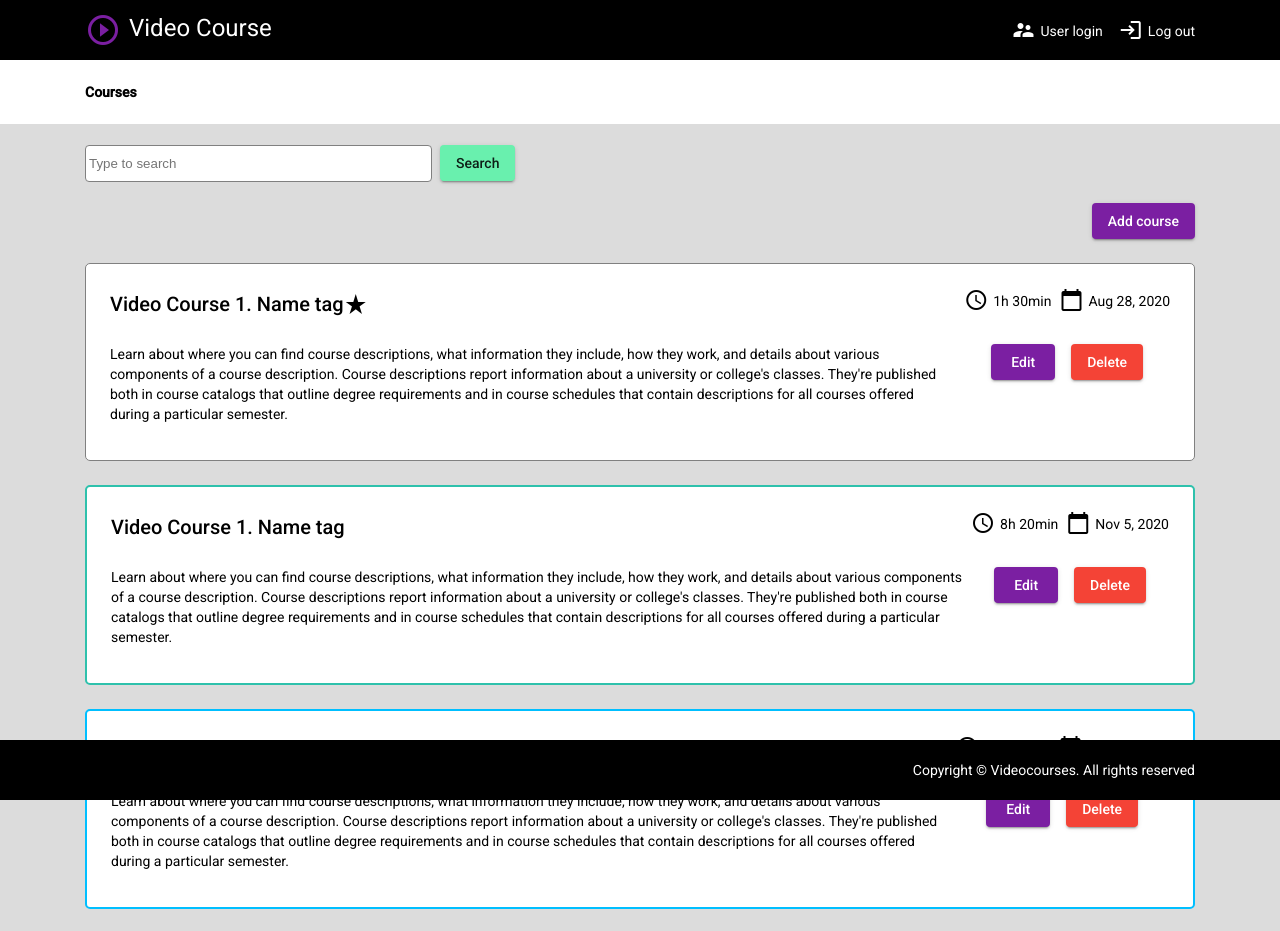
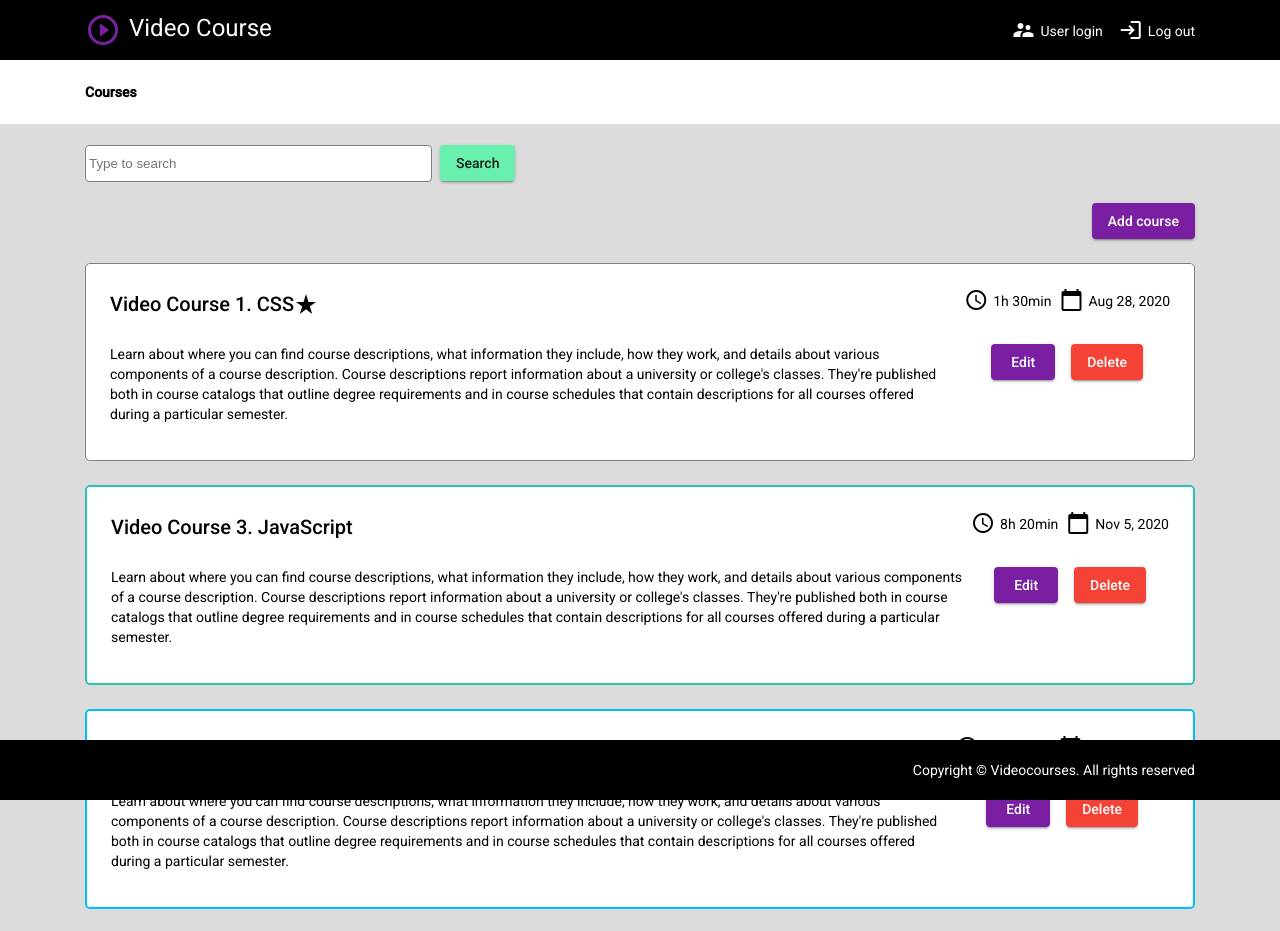
Before and after one commit to mill9r/AngularGlobal, an Angular app in the folder video-course/: page / in a window 1280 px wide. Shown: the top 931 px of the page. Built offline with nearby package versions, Linux system fonts and the light colour scheme.

Commit message:
feat/Task-5: add service, who handles courses and implement deleting

```diff
--- a/video-course/src/app/app.module.ts
+++ b/video-course/src/app/app.module.ts
@@ -12,11 +12,12 @@ import { CourseListComponent } from './shared/components/course-list/course-list
 import { CoursePageComponent } from './course/pages/course-page/course-page.component';
 import { CourseItemComponent } from './shared/components/course-item/course-item.component';
 import { MetaDataComponent } from './shared/components/meta-data/meta-data.component';
-import { MaterialModule } from "./material/material.module";
+import { MaterialModule } from './material/material.module';
 import { FormsModule } from '@angular/forms';
 import { CreationDateDirective } from './shared/directives/creation-date.directive';
 import { MinutesToHoursPipe } from './shared/pipes/minutes-to-hours.pipe';
 import { OrderByPipe } from './shared/pipes/order-by.pipe';
+import {CourseDataService} from './shared/services/course-data/course-data.service';
 
 @NgModule({
   declarations: [
@@ -40,7 +41,7 @@ import { OrderByPipe } from './shared/pipes/order-by.pipe';
     MaterialModule,
     FormsModule,
   ],
-  providers: [],
+  providers: [CourseDataService],
   bootstrap: [AppComponent]
 })
 export class AppModule { }
--- a/video-course/src/app/course/pages/course-page/course-page.component.html
+++ b/video-course/src/app/course/pages/course-page/course-page.component.html
@@ -20,7 +20,10 @@
   <div fxLayoutAlign="end center">
     <button mat-raised-button color="primary">Add course</button>
   </div>
-  <app-course-list [courses]="courses"></app-course-list>
+  <app-course-list
+    [courses]="courses"
+    (deleteCourse)="deleteCourse($event)"
+  ></app-course-list>
   <div
     *ngIf="courses.length"
     class="load-more"
--- a/video-course/src/app/course/pages/course-page/course-page.component.ts
+++ b/video-course/src/app/course/pages/course-page/course-page.component.ts
@@ -1,5 +1,6 @@
-import { Component, OnInit } from '@angular/core';
-import {CourseDescription} from "../../../shared/models";
+import {Component, OnChanges, OnInit, SimpleChanges} from '@angular/core';
+import {CourseDescription} from '../../../shared/models';
+import {CourseDataService} from '../../../shared/services/course-data/course-data.service';
 
 @Component({
   selector: 'app-course-page',
@@ -10,56 +11,22 @@ export class CoursePageComponent implements OnInit {
   public courses: CourseDescription[];
   public searchInput: string;
 
-  constructor() { }
+  constructor(private courseData: CourseDataService) { }
 
   public ngOnInit(): void {
-    this.courses = [
-      {
-        courseId: 1,
-        courseTitle: 'Video Course 1. Name tag',
-        courserDescription: `Learn about where you can find course descriptions,
-         what information they include, how they work, and details about various
-         components of a course description. Course descriptions report information
-         about a university or college's classes. They're published both in course
-         catalogs that outline degree requirements and in course schedules that
-         contain descriptions for all courses offered during a particular semester.`,
-        courseDuration: '90min',
-        publication: '2020-08-28',
-        isCourseTopRated: true
-      },
-      {
-        courseId: 2,
-        courseTitle: 'Video Course 1. Name tag',
-        courserDescription: `Learn about where you can find course descriptions,
-         what information they include, how they work, and details about various
-         components of a course description. Course descriptions report information
-         about a university or college's classes. They're published both in course
-         catalogs that outline degree requirements and in course schedules that
-         contain descriptions for all courses offered during a particular semester.`,
-        courseDuration: '1000min',
-        publication: '2020-11-28'
-      },
-      {
-        courseId: 3,
-        courseTitle: 'Video Course 1. Name tag',
-        courserDescription: `Learn about where you can find course descriptions,
-         what information they include, how they work, and details about various
-         components of a course description. Course descriptions report information
-         about a university or college's classes. They're published both in course
-         catalogs that outline degree requirements and in course schedules that
-         contain descriptions for all courses offered during a particular semester.`,
-        courseDuration: '500min',
-        publication: '2020-11-05'
-      },
-    ]
+    this.courses =  this.courseData.getCourseList();
   }
 
   public executeCourseSearch(input: string): void {
-    console.log(input)
+    console.log(input);
   }
 
   public loadMoreCourses(): void {
-    console.log('loadMoreCourses')
+    console.log('loadMoreCourses');
   }
 
+  public deleteCourse(courseId: number): void {
+    this.courseData.deleteCourse(courseId);
+    this.courses = this.courseData.getCourseList();
+  }
 }
--- a/video-course/src/app/shared/components/course-item/course-item.component.ts
+++ b/video-course/src/app/shared/components/course-item/course-item.component.ts
@@ -1,7 +1,7 @@
 import {ChangeDetectionStrategy, Component, EventEmitter, Input, Output} from '@angular/core';
 
-import {icons} from "../../../material/constants/icons";
-import {Icon} from "../../models";
+import {icons} from '../../../material/constants/icons';
+import {Icon} from '../../models';
 
 @Component({
   selector: 'app-course-item',
--- a/video-course/src/app/shared/components/course-list/course-list.component.html
+++ b/video-course/src/app/shared/components/course-list/course-list.component.html
@@ -1,5 +1,7 @@
 <ng-container *ngIf="courses.length; else notExist">
-  <div *ngFor="let course of courses | orderBy">
+  <div *ngFor="let course of courses | orderBy"
+       class="course-list"
+  >
     <app-course-item
       [headerTitle]="course.courseTitle"
       [description]="course.courserDescription"
@@ -7,7 +9,7 @@
       [publication]="course.publication"
       [isTopRated]="course?.isCourseTopRated"
       (editCourse)="editCourse(course.courseId)"
-      (deleteCourse)="deleteCourse(course.courseId)"
+      (deleteCourse)="deleteCourse.emit(course.courseId)"
     ></app-course-item>
   </div>
 </ng-container>
--- a/video-course/src/app/shared/components/course-list/course-list.component.scss
+++ b/video-course/src/app/shared/components/course-list/course-list.component.scss
@@ -9,3 +9,7 @@
   padding: 0;
   margin: 0;
 }
+
+.course-list:last-child {
+  padding-bottom: 24px;
+}
--- a/video-course/src/app/shared/components/course-list/course-list.component.ts
+++ b/video-course/src/app/shared/components/course-list/course-list.component.ts
@@ -1,5 +1,6 @@
-import {ChangeDetectionStrategy, Component, Input} from '@angular/core';
+import {ChangeDetectionStrategy, Component, EventEmitter, Input, Output} from '@angular/core';
 import {CourseDescription} from '../../models';
+import {CourseDataService} from '../../services/course-data/course-data.service';
 
 @Component({
   selector: 'app-course-list',
@@ -8,13 +9,11 @@ import {CourseDescription} from '../../models';
   changeDetection: ChangeDetectionStrategy.OnPush,
 })
 export class CourseListComponent {
-  @Input() public courses: CourseDescription[]
+  @Input() public courses: CourseDescription[];
+
+  @Output() public deleteCourse: EventEmitter<any> = new EventEmitter();
 
   public editCourse(courseId: number): void {
-    console.log('Edit course:',courseId)
-  }
-
-  public deleteCourse(courseId: number): void {
-    console.log('Delete course:',courseId)
+    console.log('Edit course:', courseId);
   }
 }
--- /dev/null
+++ b/video-course/src/app/shared/services/course-data/course-data.service.ts
@@ -0,0 +1,68 @@
+import { Injectable } from '@angular/core';
+import {CourseDescription} from '../../models';
+
+@Injectable()
+export class CourseDataService {
+  private courses: CourseDescription[] = [
+    {
+      courseId: 1,
+      courseTitle: 'Video Course 1. CSS',
+      courserDescription: `Learn about where you can find course descriptions,
+         what information they include, how they work, and details about various
+         components of a course description. Course descriptions report information
+         about a university or college's classes. They're published both in course
+         catalogs that outline degree requirements and in course schedules that
+         contain descriptions for all courses offered during a particular semester.`,
+      courseDuration: '90min',
+      publication: '2020-08-28',
+      isCourseTopRated: true
+    },
+    {
+      courseId: 2,
+      courseTitle: 'Video Course 2. HTML',
+      courserDescription: `Learn about where you can find course descriptions,
+         what information they include, how they work, and details about various
+         components of a course description. Course descriptions report information
+         about a university or college's classes. They're published both in course
+         catalogs that outline degree requirements and in course schedules that
+         contain descriptions for all courses offered during a particular semester.`,
+      courseDuration: '1000min',
+      publication: '2020-11-28'
+    },
+    {
+      courseId: 3,
+      courseTitle: 'Video Course 3. JavaScript',
+      courserDescription: `Learn about where you can find course descriptions,
+         what information they include, how they work, and details about various
+         components of a course description. Course descriptions report information
+         about a university or college's classes. They're published both in course
+         catalogs that outline degree requirements and in course schedules that
+         contain descriptions for all courses offered during a particular semester.`,
+      courseDuration: '500min',
+      publication: '2020-11-05'
+    },
+  ];
+
+  public getCourseList(): CourseDescription[] {
+    return this.courses;
+  }
+
+  public addCourse(course: CourseDescription): void {
+    this.courses = [...this.courses, course];
+  }
+
+  public updateCourse(course: CourseDescription): void {
+    const courseIndex = this.courses.findIndex( courseItem => course.courseId === courseItem.courseId);
+    this.courses[courseIndex] = course;
+    this.courses = [...this.courses];
+  }
+
+  public deleteCourse(courseId: number): void {
+    this.courses = this.courses.filter( courseItem => courseItem.courseId !== courseId);
+    console.log(this.courses);
+  }
+
+  public getCourseById(id: number): CourseDescription[] {
+    return this.courses.filter(course => course.courseId === id);
+  }
+}
```
Also changed, not shown: 1 other file (tests, documents, lock files or other folders).
